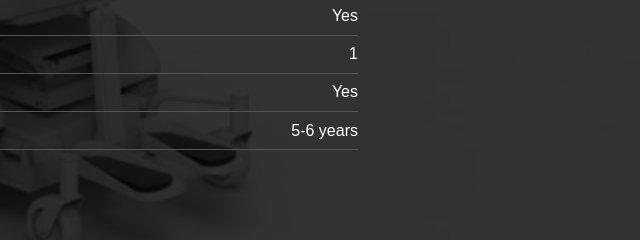
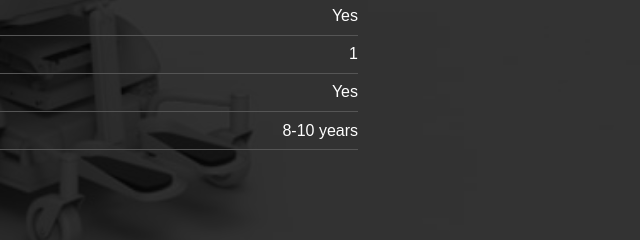
Before and after one commit to snowman72/Group-55_product, a plain HTML site: page ourProduct.html in a window 1280 px wide. Shown: the part 1880-2120 px from the top of the page, 602-1242 px from the left. Drawn offline with Linux system fonts and the light colour scheme.

Commit message:
Modify expected lifespan

```diff
--- a/ourProduct.html
+++ b/ourProduct.html
@@ -109,7 +109,7 @@
                 </li>
                 <li>
                     <span>Expected lifespan</span>
-                    <span>5-6 years</span>
+                    <span>8-10 years</span>
                 </li>
             </ul>
         </div>
```
